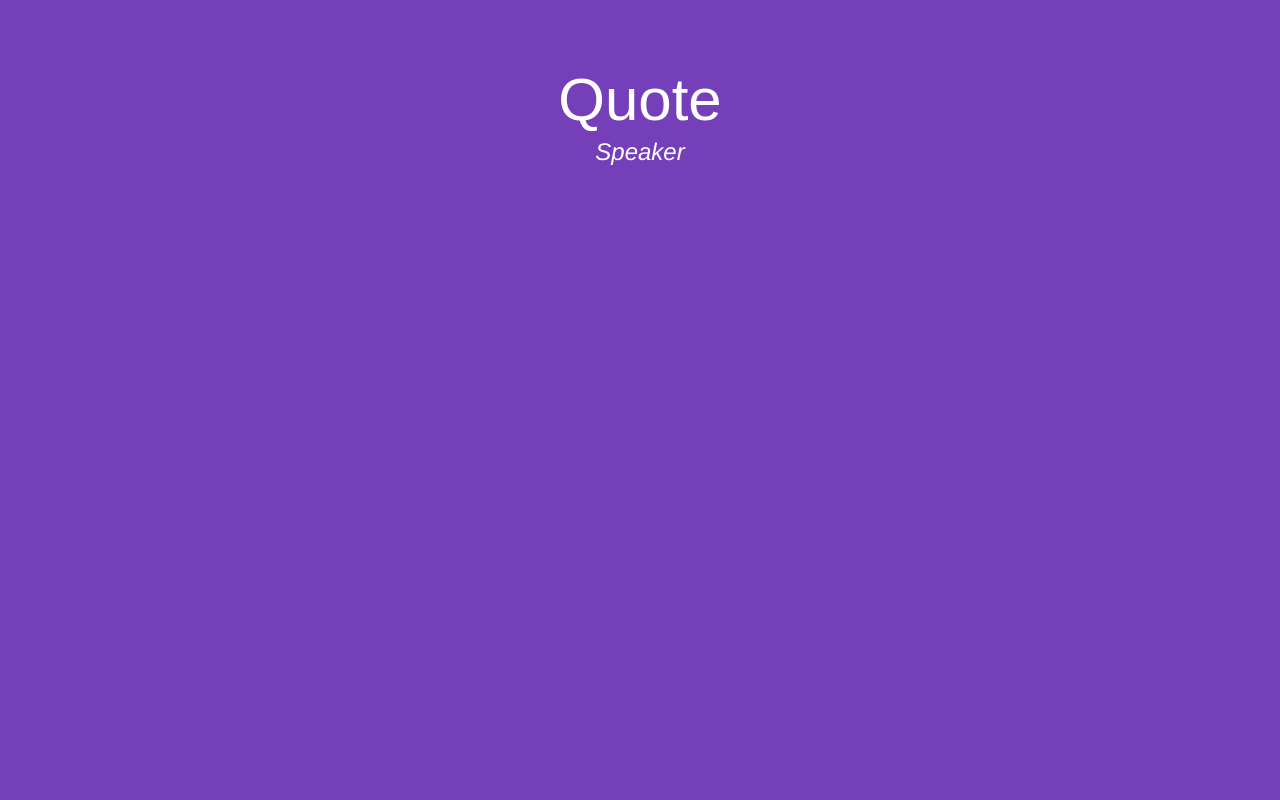
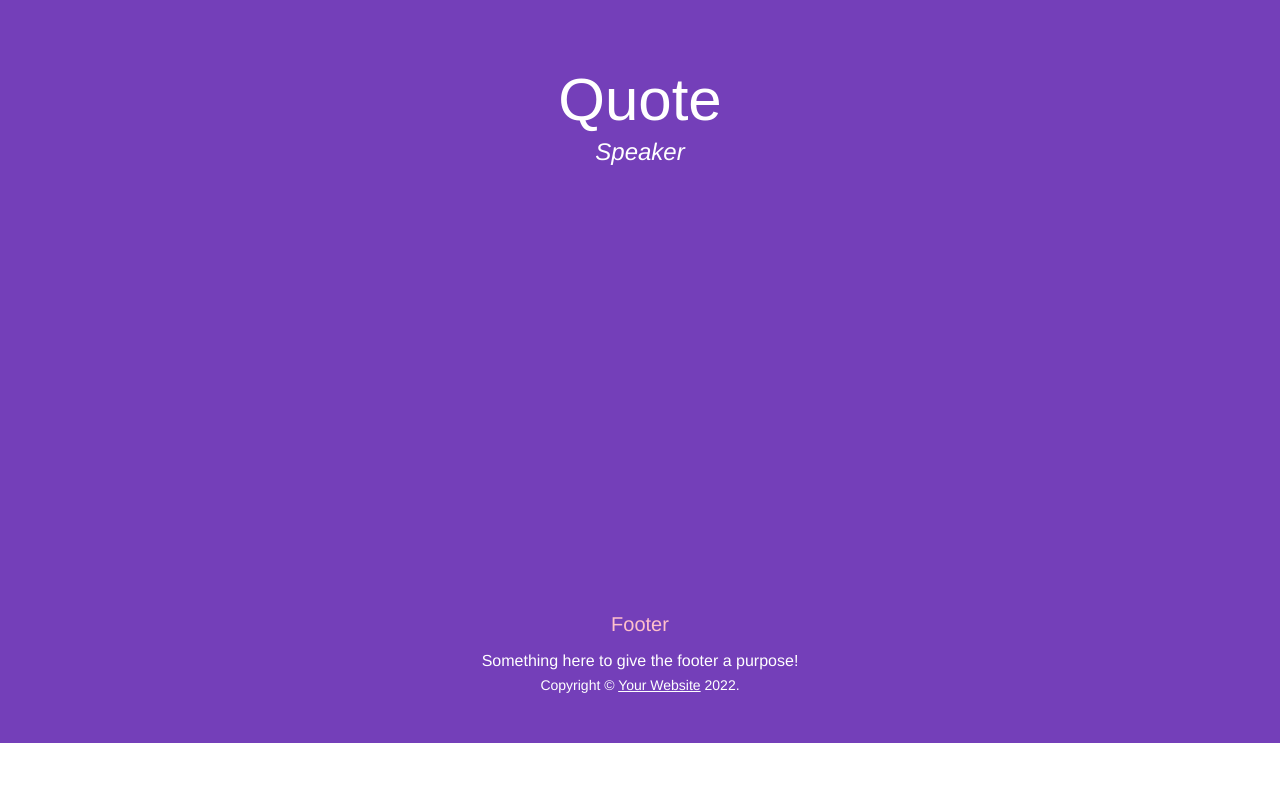
Before and after one commit to EmmaSecrest/btsQuotesRandomizer, a React (Create React App) app: page / in a window 1280 px wide. Shown: the top 800 px of the page. Built offline with nearby package versions, Linux system fonts and the light colour scheme.

Commit message:
background issue fixed still working on ombre

```diff
--- a/src/index.css
+++ b/src/index.css
@@ -13,7 +13,7 @@ code {
     monospace;
 }
 .MuiContainer-root {
-  height: 100vw;
+  height: 35vw;
   padding-left: 0;
   padding-right: 0;
 }
```
